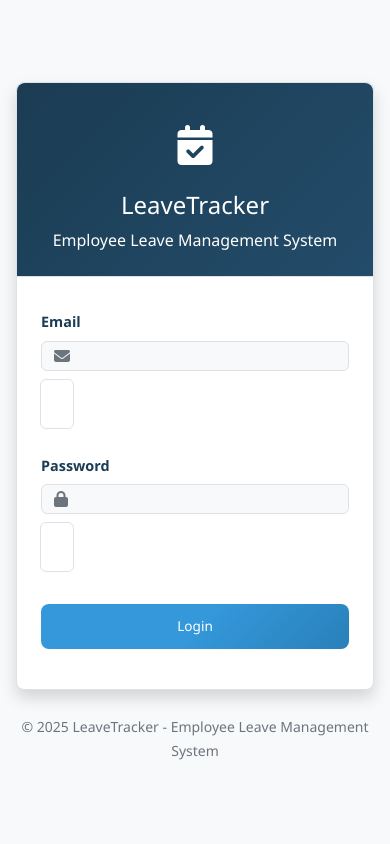
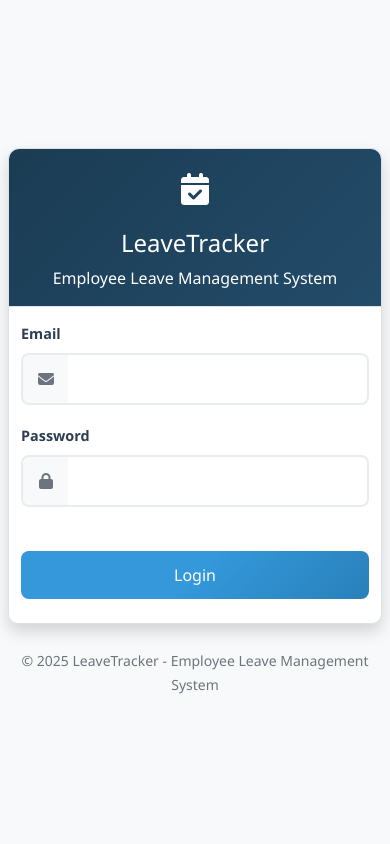
Before and after one commit to mukulbatra0/LeaveTracker, a PHP site: page /login.php in a window 390 px wide. Run offline with PHP 8.4, Linux system fonts and the light colour scheme.

Commit message:
fix responsiveness of login page

```diff
--- /dev/null
+++ b/css/login-mobile-fix.css
@@ -0,0 +1,141 @@
+/* Login Page Mobile Fix - Ensures input fields are visible on mobile */
+
+/* Mobile login page specific fixes */
+@media (max-width: 768px) {
+    /* Override any conflicting styles for login page */
+    body.login-page .container-fluid {
+        padding: 0.5rem !important;
+    }
+
+    body.login-page .login-container {
+        max-width: 100% !important;
+        padding: 0.5rem !important;
+    }
+
+    body.login-page .login-card {
+        border-radius: 10px !important;
+        margin: 0 !important;
+        width: 100% !important;
+    }
+
+    body.login-page .login-header {
+        padding: 1.5rem 1rem !important;
+        border-radius: 10px 10px 0 0 !important;
+    }
+
+    body.login-page .login-body {
+        padding: 1.5rem 1rem !important;
+    }
+
+    /* Ensure input groups display properly */
+    body.login-page .input-group {
+        display: flex !important;
+        flex-direction: row !important;
+        align-items: stretch !important;
+        width: 100% !important;
+        margin-bottom: 1rem !important;
+    }
+
+    body.login-page .input-group-text {
+        display: flex !important;
+        align-items: center !important;
+        justify-content: center !important;
+        width: 48px !important;
+        min-height: 48px !important;
+        background-color: #f8f9fa !important;
+        border: 2px solid #e9ecef !important;
+        border-right: none !important;
+        border-radius: 8px 0 0 8px !important;
+        color: #6c757d !important;
+    }
+
+    body.login-page .form-control {
+        display: block !important;
+        width: 100% !important;
+        flex: 1 !important;
+        font-size: 16px !important; /* Prevents zoom on iOS */
+        min-height: 48px !important;
+        padding: 12px 15px !important;
+        border: 2px solid #e9ecef !important;
+        border-left: none !important;
+        border-radius: 0 8px 8px 0 !important;
+        background-color: #ffffff !important;
+        color: #495057 !important;
+    }
+
+    body.login-page .form-control:focus {
+        border-color: #3498db !important;
+        box-shadow: 0 0 0 0.2rem rgba(52, 152, 219, 0.25) !important;
+        outline: none !important;
+    }
+
+    body.login-page .form-label {
+        display: block !important;
+        font-weight: 600 !important;
+        color: #2c3e50 !important;
+        margin-bottom: 0.5rem !important;
+        font-size: 0.9rem !important;
+    }
+
+    /* Button fixes */
+    body.login-page .btn {
+        width: 100% !important;
+        padding: 12px 20px !important;
+        font-size: 1rem !important;
+        border-radius: 8px !important;
+        min-height: 48px !important;
+        margin-top: 1rem !important;
+    }
+
+    /* Invalid feedback */
+    body.login-page .invalid-feedback {
+        display: block !important;
+        width: 100% !important;
+        margin-top: 0.25rem !important;
+        font-size: 0.875rem !important;
+        color: #dc3545 !important;
+    }
+
+    body.login-page .form-control.is-invalid {
+        border-color: #dc3545 !important;
+    }
+
+    body.login-page .input-group .form-control.is-invalid {
+        border-left: none !important;
+    }
+
+    body.login-page .input-group .is-invalid ~ .input-group-text {
+        border-color: #dc3545 !important;
+    }
+}
+
+/* Extra small devices */
+@media (max-width: 576px) {
+    body.login-page .login-header {
+        padding: 1rem 0.75rem !important;
+    }
+
+    body.login-page .login-body {
+        padding: 1rem 0.75rem !important;
+    }
+
+    body.login-page .login-logo {
+        font-size: 2rem !important;
+    }
+
+    body.login-page h2 {
+        font-size: 1.5rem !important;
+    }
+}
+
+/* Landscape orientation on mobile */
+@media (max-width: 768px) and (orientation: landscape) {
+    body.login-page .login-header {
+        padding: 1rem !important;
+    }
+
+    body.login-page .login-logo {
+        font-size: 2rem !important;
+        margin-bottom: 0.5rem !important;
+    }
+}
--- a/css/style.css
+++ b/css/style.css
@@ -320,6 +320,61 @@ body {
     border-radius: 15px 15px 0 0;
     padding: 2rem;
     text-align: center;
+}
+
+/* Mobile login page fixes */
+@media (max-width: 768px) {
+    .login-container {
+        padding: 0.5rem;
+        max-width: 100%;
+    }
+
+    .login-card {
+        border-radius: 10px;
+        margin: 0;
+    }
+
+    .login-header {
+        padding: 1.5rem 1rem;
+        border-radius: 10px 10px 0 0;
+    }
+
+    .login-body {
+        padding: 1.5rem 1rem;
+    }
+
+    .login-body .form-control {
+        font-size: 16px; /* Prevents zoom on iOS */
+        min-height: 48px;
+        padding: 12px 15px;
+    }
+
+    .login-body .input-group-text {
+        min-height: 48px;
+        display: flex;
+        align-items: center;
+        justify-content: center;
+        width: 48px;
+    }
+
+    .login-body .input-group {
+        display: flex;
+        flex-direction: row;
+        align-items: stretch;
+    }
+
+    .login-body .input-group .form-control {
+        flex: 1;
+        border-left: none;
+        border-top-left-radius: 0;
+        border-bottom-left-radius: 0;
+    }
+
+    .login-body .input-group-text {
+        border-right: none;
+        border-top-right-radius: 0;
+        border-bottom-right-radius: 0;
+    }
 }
 
 /* Responsive Design */
@@ -763,16 +818,22 @@ body {
         margin-bottom: 1rem;
     }
 
-    .input-group {
+    /* Keep input groups horizontal on mobile for login forms */
+    .login-body .input-group {
+        flex-direction: row;
+    }
+
+    /* Only apply column layout to complex forms, not login */
+    .complex-form .input-group {
         flex-direction: column;
     }
 
-    .input-group > * {
+    .complex-form .input-group > * {
         border-radius: 0.375rem !important;
         margin-bottom: 0.5rem;
     }
 
-    .input-group > *:last-child {
+    .complex-form .input-group > *:last-child {
         margin-bottom: 0;
     }
 }
--- a/login.php
+++ b/login.php
@@ -114,7 +114,7 @@ if($_SERVER["REQUEST_METHOD"] == "POST") {
 <html lang="en">
 <head>
     <meta charset="UTF-8">
-    <meta name="viewport" content="width=device-width, initial-scale=1.0">
+    <meta name="viewport" content="width=device-width, initial-scale=1.0, user-scalable=no">
     <title>Login - LeaveTracker</title>
     <!-- Bootstrap CSS -->
     <link href="https://cdn.jsdelivr.net/npm/bootstrap@5.3.0/dist/css/bootstrap.min.css" rel="stylesheet">
@@ -122,6 +122,8 @@ if($_SERVER["REQUEST_METHOD"] == "POST") {
     <link rel="stylesheet" href="https://cdnjs.cloudflare.com/ajax/libs/font-awesome/6.4.0/css/all.min.css">
     <!-- Custom CSS -->
     <link rel="stylesheet" href="css/style.css">
+    <!-- Login Mobile Fix -->
+    <link rel="stylesheet" href="css/login-mobile-fix.css">
     <style>
         body {
             background-color: #f8f9fa;
@@ -193,7 +195,7 @@ if($_SERVER["REQUEST_METHOD"] == "POST") {
         }
     </style>
 </head>
-<body>
+<body class="login-page">
     <div class="login-container">
         <div class="card login-card">
             <div class="login-header">
```
Also changed, not shown: css/mobile-tables.css (+2 -17 lines), js/mobile-enhancements.js (+4 -72 lines).
